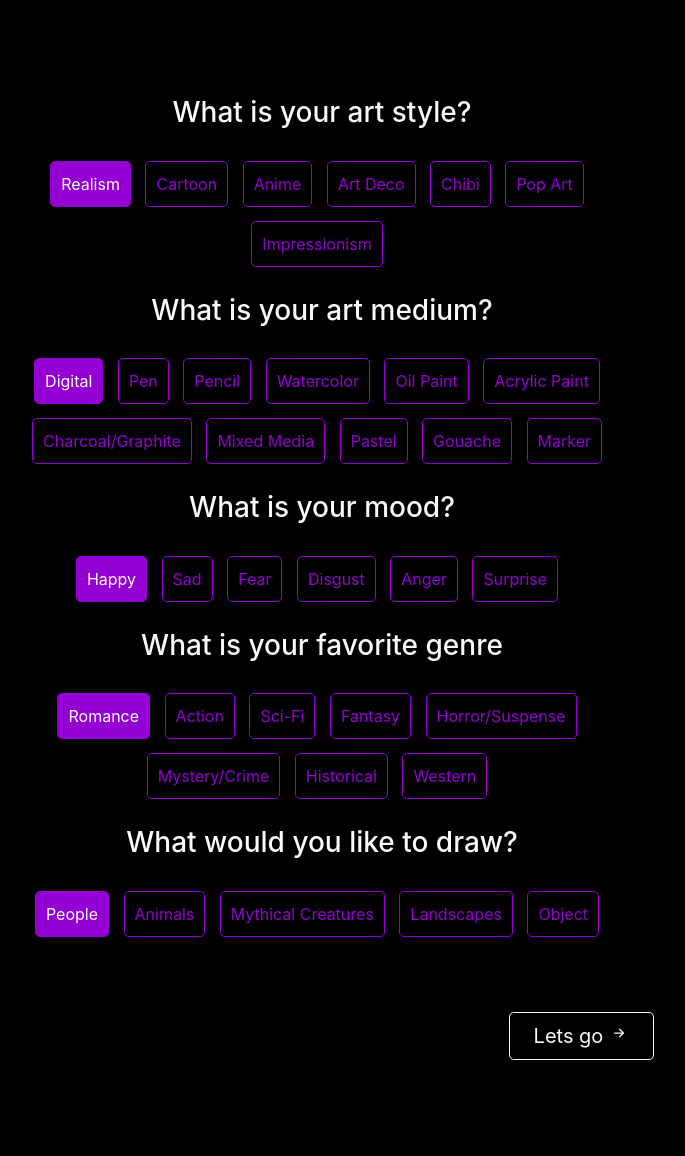
After one commit to cdalangin/hobbyhacks, a PHP site: page /pages/personalize.html in a window 1280 px wide. The commit adds this page. Shown: the whole page, without its empty margins (318-1003 px from the left). Run offline with PHP 8.4, Linux system fonts and the light colour scheme; some libraries are stand-ins or nearby versions.

Commit message:
Added Cirill's changes and made small changes to the styling and to the linking.

```diff
--- /dev/null
+++ b/css/personalize.css
@@ -0,0 +1,62 @@
+body {
+    background-color: black;
+}
+
+#questions {
+    background-color: black;
+}
+
+ul {
+    justify-content: center;
+}
+
+
+  .choices {
+    /* margin: 10px 0 0 0; */
+    padding: 10px;
+  }
+
+  .choices li {
+    display: inline-block;
+    margin: 0 10px 20px 0;
+    height: 40px;
+    position: relative;
+  }
+
+  .choices label,
+  .choices input {
+    display: flex;
+    white-space: nowrap;
+    position: relative;
+    word-break: break-all;
+    top: 0;
+    left: 0;
+    right: 0;
+    bottom: 0;
+    border-radius: 5px;
+  }
+
+  .choices input[type="radio"] {
+    opacity: 0;
+    z-index: 100;
+  }
+
+  .choices input[type="radio"]:checked+label,
+  .Checked+label {
+    background: #9400D3;
+    color: white;
+  }
+
+  .choices label {
+    padding: 10px;
+    border: 1px solid darkviolet;
+    cursor: pointer;
+    z-index: 90;
+    text-align: center;
+    color: darkviolet;
+  }
+
+  .choices label:hover {
+    background: darkviolet;
+    color: white;
+  }
--- a/pages/getInspired.html
+++ b/pages/getInspired.html
@@ -41,7 +41,7 @@
             <a href="random.html" type="button" class="btn btn-outline-dark btn-lg">Surprise Me!</a>
         </div>
         <div class="row justify-content-center my-5">
-            <a href="form.html" type="button" class="btn btn-outline-dark btn-lg">Personalize</a>
+            <a href="personalize.html" type="button" class="btn btn-outline-dark btn-lg">Personalize</a>
         </div>
         <div class="row justify-content-center my-5">
             <a href="beginner.html" type="button" class="btn btn-outline-dark btn-lg">For Beginners</a>
--- /dev/null
+++ b/pages/personalize.html
@@ -0,0 +1,224 @@
+<!DOCTYPE html>
+<html lang="en">
+
+<head>
+    <meta charset="UTF-8">
+    <meta name="viewport" content="width=device-width, initial-scale=1.0">
+    <title>Document</title>
+
+    <link rel="stylesheet" href="https://maxcdn.bootstrapcdn.com/bootstrap/4.0.0/css/bootstrap.min.css"
+        integrity="sha384-Gn5384xqQ1aoWXA+058RXPxPg6fy4IWvTNh0E263XmFcJlSAwiGgFAW/dAiS6JXm" crossorigin="anonymous">
+
+    <!-- Bootstrap -->
+    <link rel="stylesheet" href="https://maxcdn.bootstrapcdn.com/bootstrap/4.0.0/css/bootstrap.min.css"
+        integrity="sha384-Gn5384xqQ1aoWXA+058RXPxPg6fy4IWvTNh0E263XmFcJlSAwiGgFAW/dAiS6JXm" crossorigin="anonymous">
+    <script src="https://cdnjs.cloudflare.com/ajax/libs/gsap/1.19.1/TweenMax.min.js"></script>
+    <link rel="stylesheet" href="../css/personalize.css">
+
+</head>
+
+<body>
+
+    <section id="home" class="container-fluid d-flex p-5">
+        <div class="container">
+            <div class="row">
+                <div class="container col-sm-8 position-relative p-5" id="questions">
+                    <form action="results.html">
+
+                        <h3 class="text-light text-center">What is your art style?</h3>
+
+                        <ul class="choices text-center">
+                            <li>
+                                <input type="radio" id="s1" name="art_style" checked="checked" />
+                                <label for="s1">Realism</label>
+                            </li>
+                            <li>
+                                <input type="radio" id="s2" name="art_style" />
+                                <label for="s2">Cartoon</label>
+                            </li>
+                            <li>
+                                <input type="radio" id="s3" name="art_style" />
+                                <label for="s3">Anime</label>
+                            </li>
+                            <li>
+                                <input type="radio" id="s4" name="art_style" />
+                                <label for="s4">Art Deco</label>
+                            </li>
+                            <li>
+                                <input type="radio" id="s5" name="art_style" />
+                                <label for="s5">Chibi</label>
+                            </li>
+                            <li>
+                                <input type="radio" id="s6" name="art_style" />
+                                <label for="s6">Pop Art</label>
+                            </li>
+                            <li>
+                                <input type="radio" id="s7" name="art_style" />
+                                <label for="s7">Impressionism</label>
+                            </li>
+
+                        </ul>
+
+                        <h3 class="text-light text-center">What is your art medium?</h3>
+
+                        <ul class="choices text-center">
+                            <li>
+                                <input type="radio" id="m1" name="art_medium" checked="checked" />
+                                <label for="m1">Digital</label>
+                            </li>
+                            <li>
+                                <input type="radio" id="m2" name="art_medium" />
+                                <label for="m2">Pen</label>
+                            </li>
+                            <li>
+                                <input type="radio" id="m3" name="art_medium" />
+                                <label for="m3">Pencil</label>
+                            </li>
+                            <li>
+                                <input type="radio" id="m4" name="art_medium" />
+                                <label for="m4">Watercolor</label>
+                            </li>
+                            <li>
+                                <input type="radio" id="m5" name="art_medium" />
+                                <label for="m5">Oil Paint</label>
+                            </li>
+                            <li>
+                                <input type="radio" id="m6" name="art_medium" />
+                                <label for="m6">Acrylic Paint</label>
+                            </li>
+                            <li>
+                                <input type="radio" id="m7" name="art_medium" />
+                                <label for="m7">Charcoal/Graphite</label>
+                            </li>
+                            <li>
+                                <input type="radio" id="m8" name="art_medium" />
+                                <label for="m8">Mixed Media</label>
+                            </li>
+                            <li>
+                                <input type="radio" id="m9" name="art_medium" />
+                                <label for="m9">Pastel</label>
+                            </li>
+                            <li>
+                                <input type="radio" id="m10" name="art_medium" />
+                                <label for="m10">Gouache</label>
+                            </li>
+                            <li>
+                                <input type="radio" id="m11" name="art_medium" />
+                                <label for="m11">Marker</label>
+                            </li>
+
+                        </ul>
+
+                        <h3 class="text-light text-center">What is your mood?</h3>
+                        <ul class="choices text-center">
+                            <li>
+                                <input type="radio" id="d1" name="mood" checked="checked" />
+                                <label for="d1">Happy</label>
+                            </li>
+                            <li>
+                                <input type="radio" id="d2" name="mood" />
+                                <label for="d2">Sad</label>
+                            </li>
+                            <li>
+                                <input type="radio" id="d3" name="mood" />
+                                <label for="d3">Fear</label>
+                            </li>
+                            <li>
+                                <input type="radio" id="d4" name="mood" />
+                                <label for="d4">Disgust</label>
+                            </li>
+                            <li>
+                                <input type="radio" id="d5" name="mood" />
+                                <label for="d5">Anger</label>
+                            </li>
+                            <li>
+                                <input type="radio" id="d6" name="mood" />
+                                <label for="d6">Surprise</label>
+                            </li>
+
+                        </ul>
+
+                        <h3 class="text-light text-center">What is your favorite genre</h3>
+
+                        <ul class="choices text-center">
+                            <li>
+                                <input type="radio" id="g1" name="genre" checked="checked" />
+                                <label for="g1">Romance</label>
+                            </li>
+                            <li>
+                                <input type="radio" id="g2" name="genre" />
+                                <label for="g2">Action</label>
+                            </li>
+                            <li>
+                                <input type="radio" id="g3" name="genre" />
+                                <label for="g3">Sci-Fi</label>
+                            </li>
+                            <li>
+                                <input type="radio" id="g4" name="genre" />
+                                <label for="g4">Fantasy</label>
+                            </li>
+                            <li>
+                                <input type="radio" id="g5" name="genre" />
+                                <label for="g5">Horror/Suspense</label>
+                            </li>
+                            <li>
+                                <input type="radio" id="g6" name="genre" />
+                                <label for="g6">Mystery/Crime</label>
+                            </li>
+                            <li>
+                                <input type="radio" id="g7" name="genre" />
+                                <label for="g7">Historical</label>
+                            </li>
+                            <li>
+                                <input type="radio" id="g8" name="genre" />
+                                <label for="g8">Western</label>
+                            </li>
+
+                        </ul>
+
+                        <h3 class="text-light text-center">What would you like to draw?</h3>
+
+                        <ul class="choices text-center">
+                            <li>
+                                <input type="radio" id="t1" name="subject" checked="checked" />
+                                <label for="t1">People</label>
+                            </li>
+                            <li>
+                                <input type="radio" id="t2" name="subject" />
+                                <label for="t2">Animals</label>
+                            </li>
+                            <li>
+                                <input type="radio" id="t3" name="subject" />
+                                <label for="t3">Mythical Creatures</label>
+                            </li>
+                            <li>
+                                <input type="radio" id="t4" name="subject" />
+                                <label for="t4">Landscapes</label>
+                            </li>
+                            <li>
+                                <input type="radio" id="t5" name="subject" />
+                                <label for="t5">Object</label>
+                            </li>
+
+                        </ul>
+
+                        <div class="d-flex justify-content-end">
+                            <button type="submit" class="btn btn-lg btn-outline-light mt-5 px-4 py-2">Lets go <svg
+                                    width="1em" height="1em" viewBox="0 0 16 16" class="bi bi-arrow-right-short"
+                                    fill="currentColor" xmlns="http://www.w3.org/2000/svg">
+                                    <path fill-rule="evenodd"
+                                        d="M8.146 4.646a.5.5 0 0 1 .708 0l3 3a.5.5 0 0 1 0 .708l-3 3a.5.5 0 0 1-.708-.708L10.793 8 8.146 5.354a.5.5 0 0 1 0-.708z" />
+                                    <path fill-rule="evenodd"
+                                        d="M4 8a.5.5 0 0 1 .5-.5H11a.5.5 0 0 1 0 1H4.5A.5.5 0 0 1 4 8z" /></svg>
+                            </button>
+                        </div>
+
+                    </form>
+                </div>
+            </div>
+        </div>
+    </section>
+
+</body>
+
+</html>
```
Also changed, not shown: css/random.css (+32 -4 lines), pages/random.html (+8 -21 lines).
